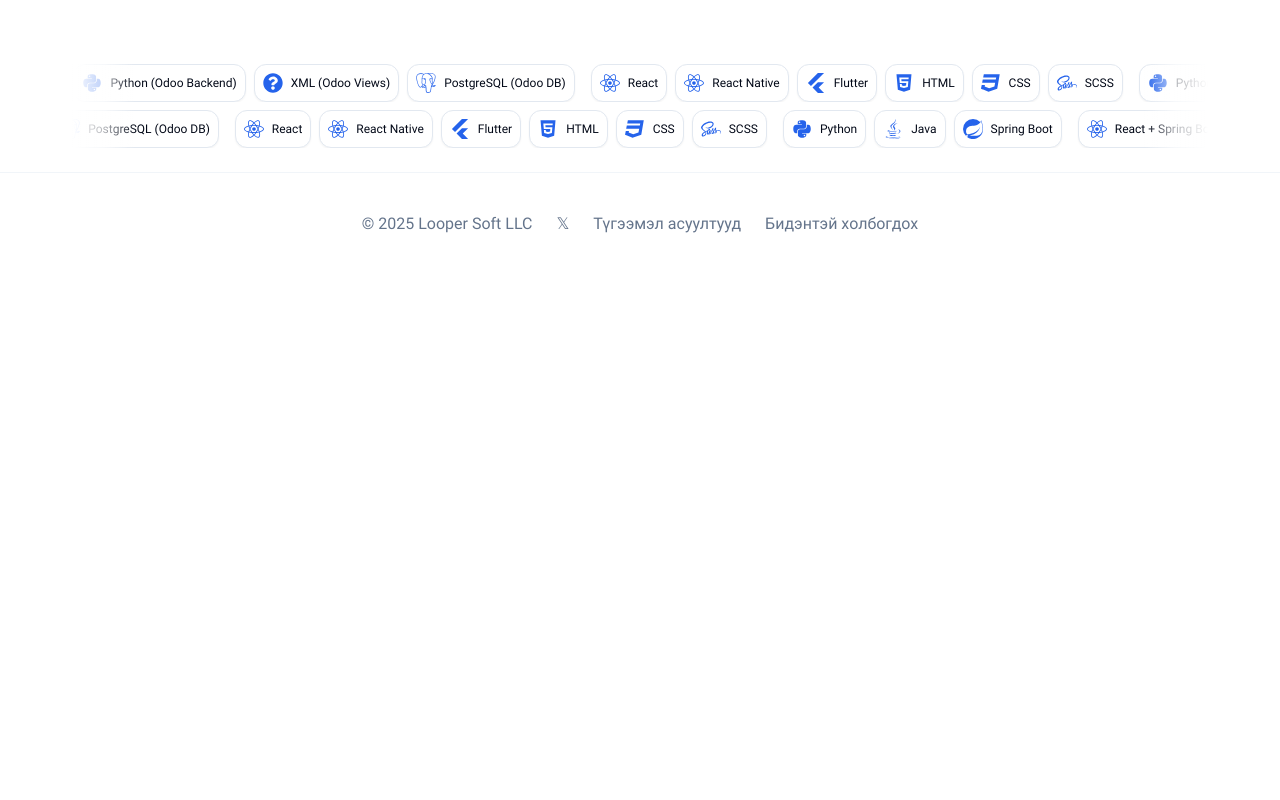
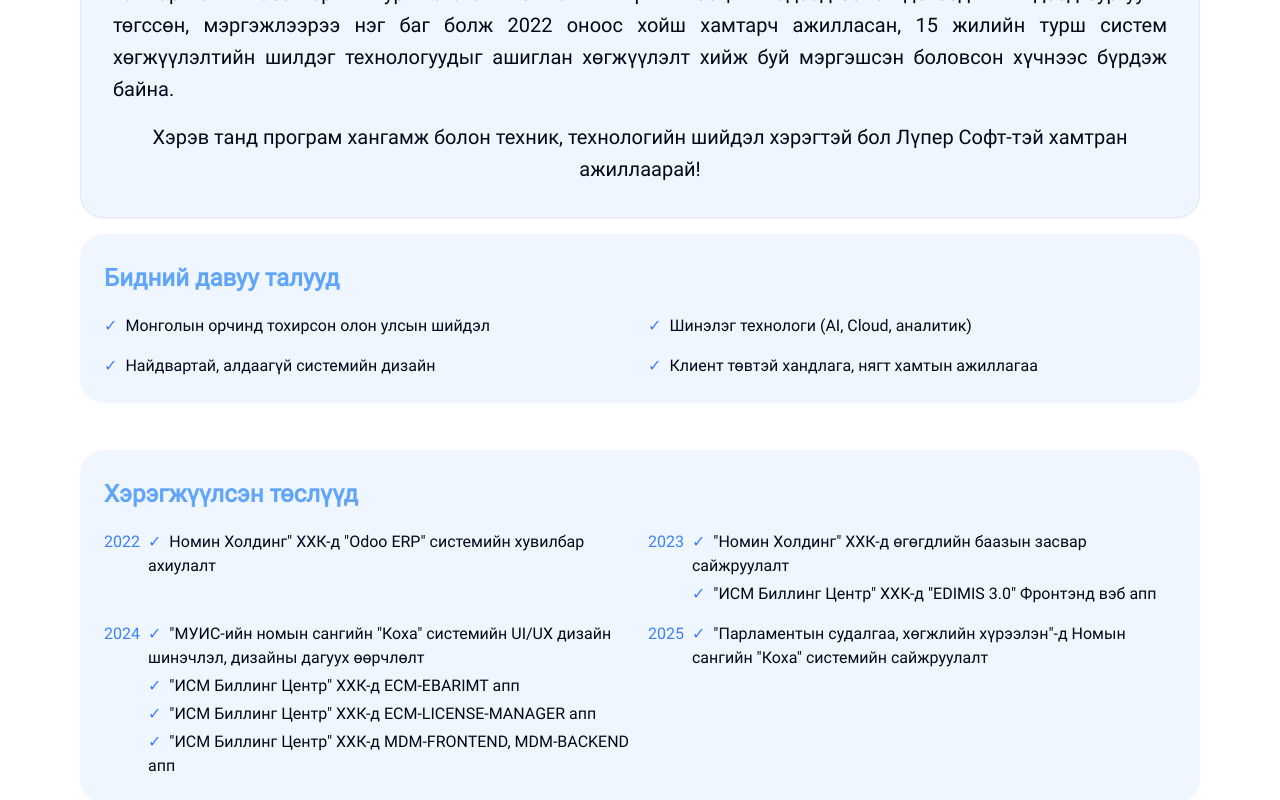
Before and after one commit to Chuluuu/loopy, a Next.js app: page /about in a window 1280 px wide. Before the commit this address had no page. Shown: the part 820-1620 px from the top of the page. Before the commit the page ends 1096 px from the top, so only its background shows below. Built offline with nearby package versions, Linux system fonts and the light colour scheme.

Commit message:
[FIX] IMPlemented about page

```diff
--- /dev/null
+++ b/src/app/about/page.tsx
@@ -0,0 +1,115 @@
+import React from 'react'
+
+export const  aboutus= () => {
+  return (
+    <div className='py-5 px-20'>
+        <div className='flex gap-4 flex-col'>
+        <div className='p-8 overflow-hidden rounded-3xl shadow-sm border bg-blue-50  dark:bg-slate-700'>
+            <div className='text-center mx-auto'>
+            <h2 className='text-2xl font-bold mb-2 text-blue-400 '>Лүпер Софт ХХК-ын тухай</h2>
+            {/* <p className='mb-4 text-xl font-medium text-justify '>
+            &nbsp;&nbsp;&nbsp;&nbsp;Лүпер Софт ХХК нь 2022 онд үүсгэн байгуулагдан мэдээллийн технологи, програм хангамжийн чиглэлээр үйл ажиллагаа явуулж байгаа инновацилаг бүтээлч байгуулга юм.
+            Бид бүхэн төрийн болон хувийн хэвшлийн байгууллагуудтай найдвартай хамтын ажиллагаа тогтоон, инноватив шийдлүүдээр тэдний үйл ажиллагааг дэмжин ажиллаж байна. Шинэлэг технологи, чанартай үйлчилгээгээр тасралтгүй хөгжүүлэн ажиллах нь бидний үндсэн үнэт зүйлс юм.
+            </p> */}
+            <p className='mb-4 text-xl font-medium text-justify '>
+            &nbsp;&nbsp;&nbsp;&nbsp;Манай Лүпер Софт ХХК нь 2022 онд Програм Хангамжийн чиглэлээр үйл ажиллагаа явуулж, өндөр чанартай бүтээгдэхүүн үйлчилгээг хэрэглэгчид нийлүүлэх зорилготой байгуулагдсан инновацилаг бүтээлч байгуулга юм.
+
+        Байгуулагдсан цагаасаа эхлэн вэб систем хөгжүүлэлт, ухаалаг аппликэшн хөгжүүлэлт, дизайн хөгжүүлэлт болон мэдээлэл технологийн сургалт, зөвлөгөө гэсэн үндсэн чиглэлүүдээр дотоодын олон байгууллагатай хамтарч ажилласан арвин туршлагатай.
+
+        Компанийн хүний нөөц нь гадаад болон дотоодын их дээд сургууль төгссөн, мэргэжлээрээ нэг баг болж 2022 оноос хойш хамтарч ажилласан, 15 жилийн турш систем хөгжүүлэлтийн шилдэг технологуудыг ашиглан хөгжүүлэлт хийж буй мэргэшсэн боловсон хүчнээс бүрдэж байна.
+            </p>
+            <span className='mb-1 text-xl font-medium text-center'>
+            Хэрэв танд програм хангамж болон техник, технологийн шийдэл хэрэгтэй бол Лүпер Софт-тэй хамтран ажиллаарай!
+            </span>
+
+            </div>
+        </div>
+        <div className='mb-8 p-6 bg-blue-50 dark:bg-slate-700 rounded-3xl shadow-sm'>
+            <h3 className='text-2xl font-semibold mb-4 text-blue-400 '>Бидний давуу талууд</h3>
+            <div className='grid md:grid-cols-2 gap-4 text-left'>
+              <div className='flex items-start'>
+                <span className='mr-2 text-blue-500'>✓</span>
+                <span>Монголын орчинд тохирсон олон улсын шийдэл</span>
+              </div>
+              <div className='flex items-start'>
+                <span className='mr-2 text-blue-500'>✓</span>
+                <span>Шинэлэг технологи (AI, Cloud, аналитик)</span>
+              </div>
+              <div className='flex items-start'>
+                <span className='mr-2 text-blue-500'>✓</span>
+                <span>Найдвартай, алдаагүй системийн дизайн</span>
+              </div>
+              <div className='flex items-start'>
+                <span className='mr-2 text-blue-500'>✓</span>
+                <span>Клиент төвтэй хандлага, нягт хамтын ажиллагаа</span>
+              </div>
+            </div>
+          </div>
+
+
+          {/* Projects Timeline Section */}
+
+          <div className='mb-8 p-6 bg-blue-50 dark:bg-slate-700 rounded-3xl shadow-sm'>
+            <h3 className='text-2xl font-semibold mb-4 text-blue-400 '>Хэрэгжүүлсэн төслүүд</h3>
+            <div className='grid md:grid-cols-2 gap-4 text-left'>
+              <div className='flex items-start'>
+                <span className='mr-2 text-blue-500'>2022</span>
+                <div className='flex flex-col gap-1'>
+                    <div>
+                        <span className='mr-2 text-blue-500'>✓</span>
+                        <span className='font-medium'>Номин Холдинг" ХХК-д "Odoo ERP" системийн хувилбар ахиулалт</span>
+                    </div>
+                </div>
+              </div>
+              <div className='flex items-start'>
+                <span className='mr-2 text-blue-500'>2023</span>
+                <div className='flex flex-col gap-1'>
+                    <div>
+                        <span className='mr-2 text-blue-500'>✓</span>
+                        <span className='font-medium'>"Номин Холдинг" ХХК-д өгөгдлийн баазын засвар сайжруулалт</span>
+                    </div>
+                    <div>
+                        <span className='mr-2 text-blue-500'>✓</span>
+                        <span className='font-medium'>"ИСМ Биллинг Центр" ХХК-д "EDIMIS 3.0" Фронтэнд вэб апп</span>
+                    </div>
+                </div>
+              </div>
+              <div className='flex items-start'>
+                <span className='mr-2 text-blue-500'>2024</span>
+                <div className='flex flex-col gap-1'>
+                    <div>
+                        <span className='mr-2 text-blue-500'>✓</span>
+                        <span className='font-medium'>"МУИС-ийн номын сангийн "Коха" системийн UI/UX дизайн шинэчлэл, дизайны дагуух өөрчлөлт</span>
+                    </div>
+                    <div>
+                        <span className='mr-2 text-blue-500'>✓</span>
+                        <span className='font-medium'>"ИСМ Биллинг Центр" ХХК-д ECM-EBARIMT апп</span>
+                    </div>
+                    <div>
+                        <span className='mr-2 text-blue-500'>✓</span>
+                        <span className='font-medium'>"ИСМ Биллинг Центр" ХХК-д ECM-LICENSE-MANAGER апп</span>
+                    </div>
+                    <div>
+                        <span className='mr-2 text-blue-500'>✓</span>
+                        <span className='font-medium'>"ИСМ Биллинг Центр" ХХК-д MDM-FRONTEND, MDM-BACKEND апп</span>
+                    </div>
+                </div>
+              </div>
+              <div className='flex items-start'>
+                <span className='mr-2 text-blue-500'>2025</span>
+                <div className='flex flex-col gap-1'>
+                    <div>
+                        <span className='mr-2 text-blue-500'>✓</span>
+                        <span className='font-medium'>"Парламентын судалгаа, хөгжлийн хүрээлэн"-д Номын сангийн "Коха" системийн сайжруулалт</span>
+                    </div>
+
+                </div>
+              </div>
+            </div>
+          </div>
+
+          </div>
+    </div>
+  )
+}
+export default aboutus;
```
